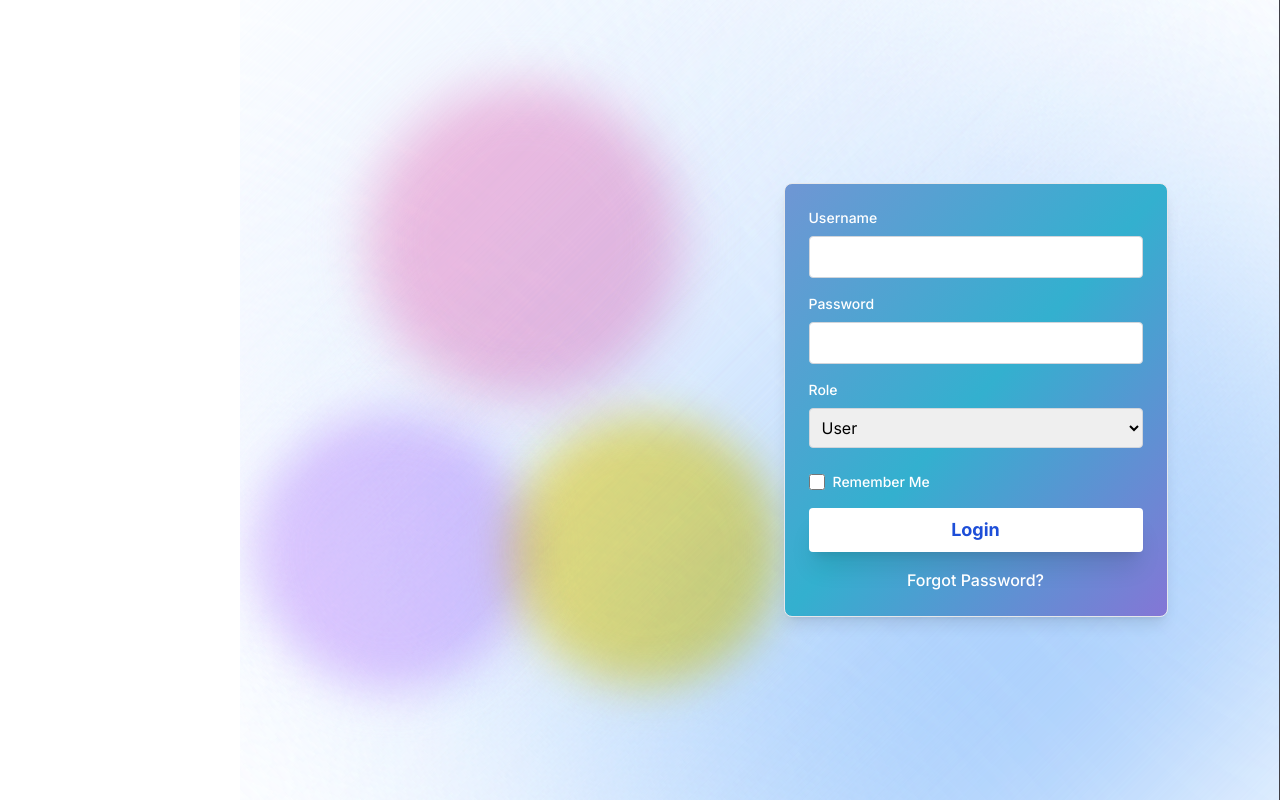
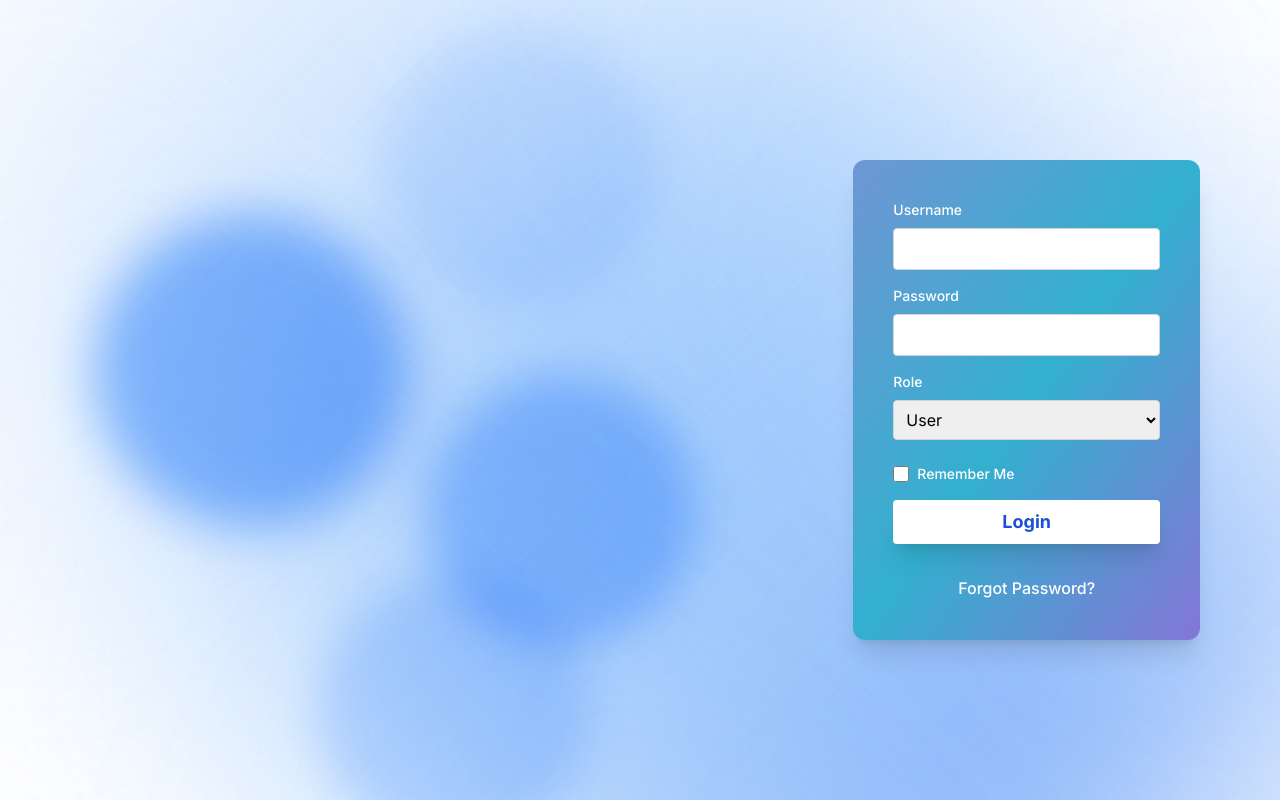
Before and after one commit to marcbrown2024/stratrak, a Next.js app: page /login in a window 1280 px wide. Built offline with nearby package versions, Linux system fonts and the light colour scheme.

Commit message:
Completed the majority of the styling of the login page

```diff
--- a/app/login/page.tsx
+++ b/app/login/page.tsx
@@ -22,23 +22,24 @@ const Page = () => {
   };
 
   return (
-    <div className="relative h-screen w-full flex items-center justify-center overflow-hidden">
+    <div className="relative h-screen w-full flex items-center justify-end overflow-hidden">
       <div className="absolute left-0 h-full w-full flex items-center rotate-45 z-0">
-        <div className="h-full w-1/5 bg-blue-50 blur-[150px]"></div>
-        <div className="h-full w-1/5 bg-blue-100 blur-[150px]"></div>
         <div className="h-full w-1/5 bg-blue-100 blur-[150px]"></div>
         <div className="h-full w-1/5 bg-blue-200 blur-[150px]"></div>
         <div className="h-full w-1/5 bg-blue-300 blur-[150px]"></div>
         <div className="h-full w-1/5 bg-blue-400 blur-[150px]"></div>
+        <div className="h-full w-1/5 bg-blue-300 blur-[150px]"></div>
+        <div className="h-full w-1/5 bg-blue-500 blur-[150px]"></div>
       </div>
-      <div className="relative w-full max-w-lg">
-        <div className="absolute top-0 -left-4 w-72 h-72 bg-purple-300 rounded-full mix-blend-multiply filter blur-xl opacity-70 animate-blob"></div>
-        <div className="absolute top-0 -right-4 w-72 h-72 bg-yellow-300 rounded-full mix-blend-multiply filter blur-xl opacity-70 animate-blob animation-delay-2000"></div>
-        <div className="absolute -bottom-8 left-20 w-72 h-72 bg-pink-300 rounded-full mix-blend-multiply filter blur-xl opacity-70 animate-blob animation-delay-4000"></div>
+      <div className="relative w-full">
+        <div className="absolute -top-96 left-96 w-72 h-72 bg-blue-100 rounded-full mix-blend-multiply filter blur-xl opacity-70 animate-blob"></div>
+        <div className="absolute top-40 left-80 w-72 h-72 bg-blue-200 rounded-full mix-blend-multiply filter blur-xl opacity-70 animate-blob animation-delay-2000"></div>
+        <div className="absolute -bottom-40 left-20 w-72 h-72 bg-blue-400 rounded-full mix-blend-multiply filter blur-xl opacity-70 animate-blob animation-delay-4000"></div>
+        <div className="absolute -top-10 left-1/2 w-72 h-72 bg-blue-300 rounded-full mix-blend-multiply filter blur-xl opacity-70 animate-blob animation-delay-2000"></div>
       </div>
       <form
         onSubmit={handleSubmit}
-        className="w-96 space-y-4 bg-gradient-to-tl from-[#8476d6] via-[#33b0cf] to-[#6f96d4] p-6 mr-20 border rounded-lg shadow-lg z-10"
+        className="h-[30rem]  w-[30rem] space-y-4 bg-gradient-to-tl from-[#8476d6] via-[#33b0cf] to-[#6f96d4] p-10 mr-20 rounded-xl shadow-xl z-10"
       >
         {error && <p className="text-red-500">{error}</p>}
         <div className="space-y-2">
@@ -129,7 +130,7 @@ const Page = () => {
         >
           Login
         </button>
-        <div className="text-center">
+        <div className="text-center pt-4">
           <a
             href="/forgot-password"
             className="text-white font-medium hover:underline"
--- a/components/MarginWidthWrapper.tsx
+++ b/components/MarginWidthWrapper.tsx
@@ -1,7 +1,15 @@
+"use client";
+
+// react/nextjs components
 import { ReactNode } from "react";
+import { usePathname } from "next/navigation";
 
 const MarginWidthWrapper = ({ children }: { children: ReactNode }) => {
-  return (
+  const pathname = usePathname();
+
+  return pathname === "/login" ? (
+    <>{children}</>
+  ) : (
     <div className="flex flex-col md:ml-60 sm:border-r sm:border-zinc-700">
       {children}
     </div>
```
